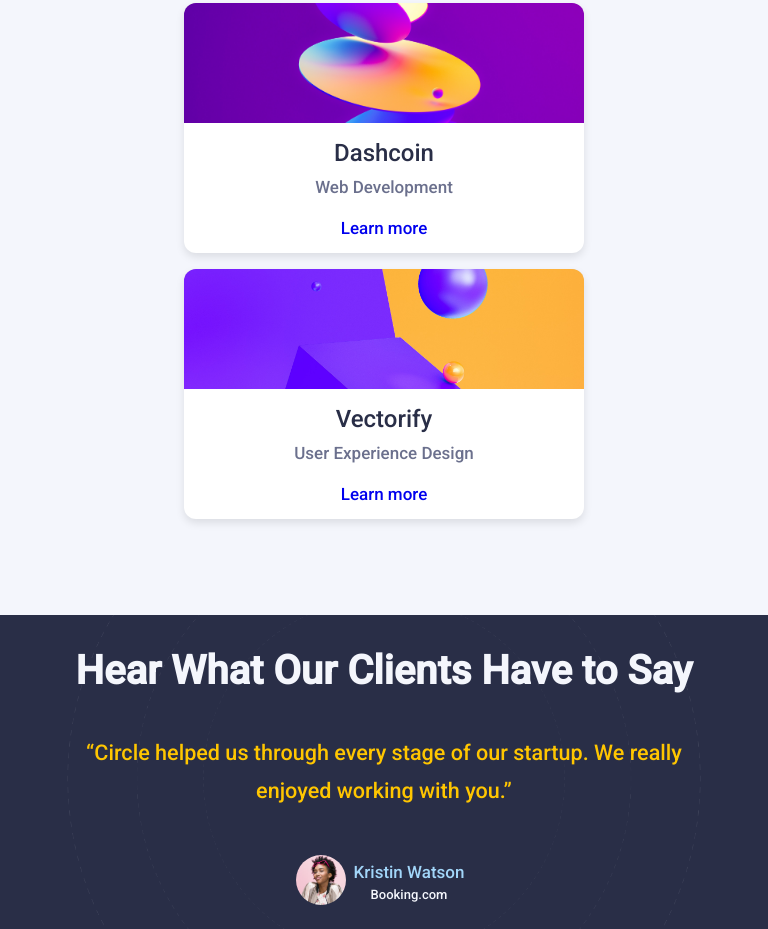
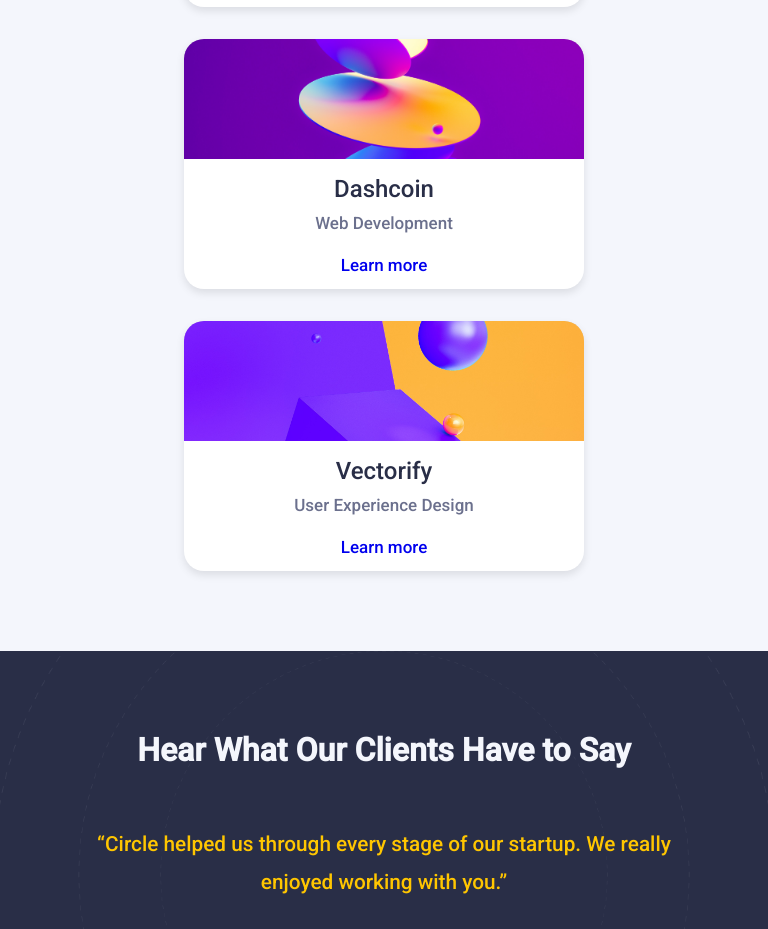
Before and after one commit to elenapiaggio/midproject-elena, a website: page index.html in a window 768 px wide. Shown: the part 1109-2038 px from the top of the page. Drawn offline with Linux system fonts and the light colour scheme.

Commit message:
ADD recent and memoji section responsive style

```diff
--- a/index.css
+++ b/index.css
@@ -1051,10 +1051,10 @@ body {
   .hero-section {
     padding: 6rem 2rem;
 
-    max-width: 1023px;
+    max-width: auto;
     margin: 2rem auto;
 
-    max-height: 500px;
+    max-height: auto;
     gap: 3rem;
   }
 
@@ -1074,10 +1074,6 @@ body {
 
   .card2 {
     display: none;
-  }
-
-  .btn-container {
-    width: auto;
   }
 
   .btn-container {
@@ -1108,4 +1104,79 @@ body {
     gap: 10px;
     background-color: var(--Primary-Default, #072ac8);
   }
+
+  /** CLIENT */
+  .client-section-container {
+    padding: 4rem 0 4rem 0;
+  }
+  /** RECENT PROJECTS */
+
+  .project-section-container {
+    max-width: auto;
+    height: auto;
+    flex-shrink: 0;
+    margin: 0 auto;
+  }
+
+  .project-section-container > h3 {
+    margin-left: 2rem;
+  }
+
+  .cards-container {
+    display: flex;
+    flex-wrap: wrap;
+    gap: 2rem;
+    justify-content: center;
+    align-items: center;
+  }
+
+  .project-card {
+    max-width: 400px;
+    height: auto;
+    box-sizing: border-box;
+    border-radius: 20px;
+  }
+
+  .img-class {
+    width: 100%;
+    aspect-ratio: 340 / 240;
+    background-size: cover;
+    background-position: center;
+  }
+
+  .content-card p {
+    margin-top: 1rem;
+  }
+
+  .testimonial-section {
+    width: 100%;
+    height: auto;
+    display: flex;
+    flex-direction: row;
+    margin: 5rem 0;
+    padding: 3rem 0;
+  }
+
+  .testimonial-content {
+    margin: 2rem 0rem;
+    width: auto;
+    gap: 1rem;
+  }
+
+  .testimonial-content > h3 {
+    font-size: 2rem;
+  }
+
+  .testimonial-content > p {
+    font-size: 1.3rem;
+  }
+
+  .memoji-left,
+  .memoji-right {
+  }
+
+  .img-memoji {
+    max-width: 100px;
+    max-height: 100px;
+  }
 }
```
Also changed, not shown: index.html (+0 -1 lines).
